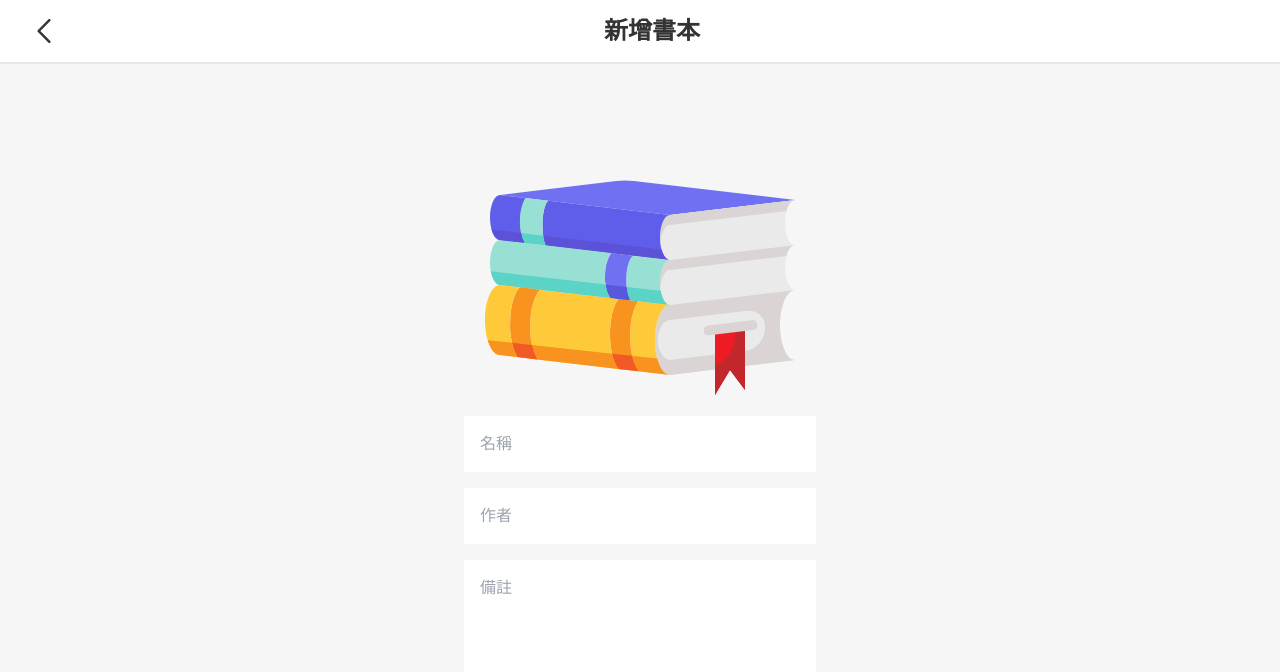
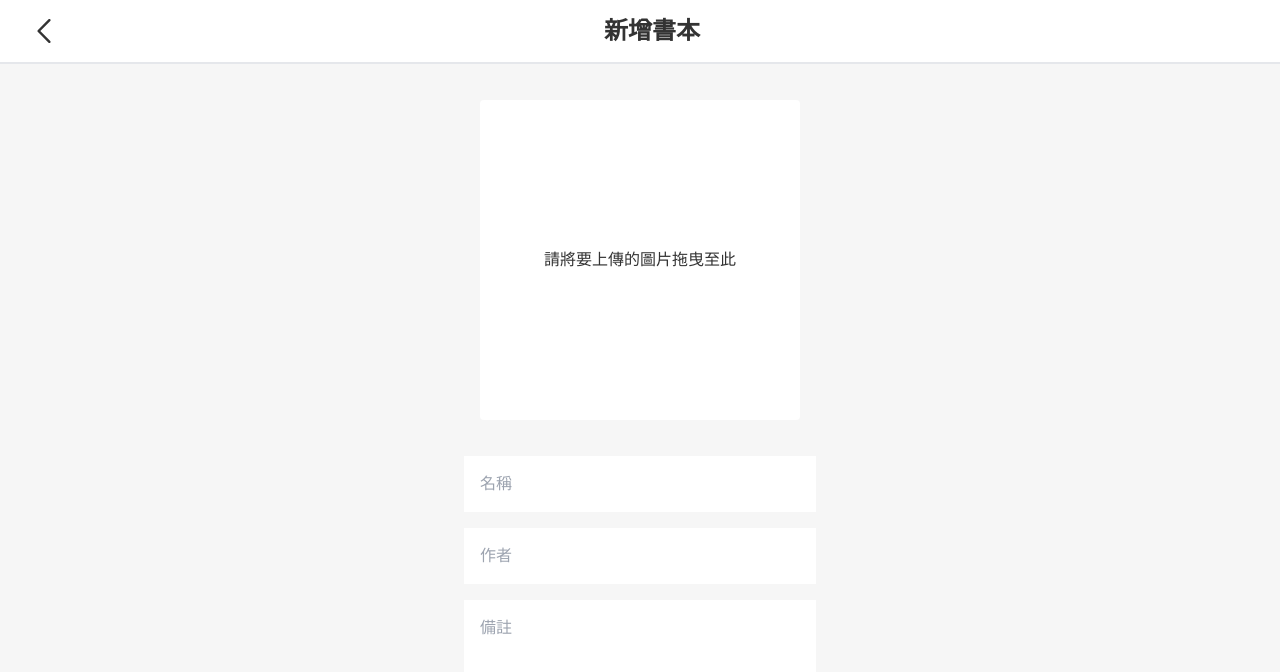
Before and after one commit to andrew781026/unnotech-interview, a Vue app in the folder front/: page /unnotech-interview/add in a window 1280 px wide. Shown: the top 672 px of the page. Built offline with nearby package versions, Linux system fonts and the light colour scheme.

Commit message:
add UploadZone.vue

```diff
--- a/front/src/components/NavBar.vue
+++ b/front/src/components/NavBar.vue
@@ -29,7 +29,7 @@
 
 <script>
 import {computed, defineComponent, onMounted} from 'vue'
-import {getSingleBook, singleBook} from '../views/useBook.ts'
+import {singleBook} from '../views/useBook.ts'
 import {useRouterCustom} from '../views/useMyRoute.ts'
 import {useRoute} from 'vue-router'
 
--- /dev/null
+++ b/front/src/components/UploadZone.vue
@@ -0,0 +1,87 @@
+<template>
+  <div id="upload_zone"
+       class="upload_zone"
+       :class="[entered && 'upload_zone_enter']"
+       @click="click"
+       @dragenter.stop.prevent="dragenter"
+       @dragover.stop.prevent="dragover"
+       @drop.stop.prevent="drop"
+       @dragleave.stop.prevent="dragleave">
+    <input ref="fileElem"
+           type="file"
+           accept="image/*"
+           class="hidden"
+           @change="handleFiles($event.target.files)">
+    <slot>
+      請將要上傳的圖片拖曳至此
+    </slot>
+  </div>
+</template>
+
+<script>
+export default {
+  name: "UploadZone",
+  methods: {
+    dragenter() {
+      this.entered = true;
+    },
+    dragover() {
+    },
+    click() {
+      this.$refs['fileElem'].click();
+    },
+    drop(e) {
+
+      const dt = e.dataTransfer;
+      const files = dt.files; // 取得被拖曳的圖片
+
+      this.handleFiles(files);
+      this.entered = false;
+    },
+    dragleave() {
+      this.entered = false;
+    },
+    handleFiles(files) {
+
+      const file = files[0];
+      const imageType = /image.*/;
+
+      if (!file.type.match(imageType)) {
+        return;
+      }
+
+      const reader = new FileReader();
+      reader.onload = (e => {
+        const base64 = e.target.result;
+        this.$emit('addImgUrl', base64);
+      });
+      reader.readAsDataURL(file);
+    }
+  },
+  data() {
+    return {
+      entered: false,
+    }
+  }
+}
+</script>
+
+<style scoped>
+.hidden {
+  display: none;
+}
+
+.upload_zone {
+  display: flex;
+  justify-content: center;
+  align-items: center;
+  margin: 20px;
+  padding: 10px;
+  cursor: pointer;
+}
+
+.upload_zone_enter {
+  border: 10px dashed black;
+  background-clip: content-box;
+}
+</style>
--- a/front/src/views/DetailView.vue
+++ b/front/src/views/DetailView.vue
@@ -1,6 +1,20 @@
 <template>
   <div class="container mx-auto flex flex-col items-center py-4">
-    <img class="h-80 max-w-full px-4" :src="book.image || defaultImage" alt="圖片">
+
+    <!-- 圖片的區域 -->
+    <Uploadzone
+      v-if="!book.image"
+      class="bg-white h-80 w-80 rounded"
+      @addImgUrl="addImgUrl"/>
+    <div v-else class="relative mx-4">
+      <img class="h-80 max-w-full" :src="book.image" alt="圖片"/>
+      <SvgIcon
+        name="cancel"
+        class="hover:scale-125 text-error cursor-pointer absolute top-0 right-0 m-2"
+        :size="24"
+        @click="clearImgUrl"
+      />
+    </div>
 
     <!-- 新增/修改的編輯區域 -->
     <div class="flex flex-col gap-4 sm:w-96 w-full p-4" v-if="!isViewPage">
@@ -39,6 +53,7 @@ import {useRoute} from 'vue-router'
 import {getSingleBook, singleBook, updateSingleBook, addSingleBook} from './useBook'
 import defaultImage from '../assets/icons/books.svg'
 import PrimaryButton from "@/components/PrimaryButton.vue"
+import Uploadzone from "@/components/Uploadzone.vue"
 import {useRouterCustom} from "./useMyRoute"
 import validator from "validate.js"
 
@@ -61,7 +76,8 @@ const valid = (book) => {
 export default defineComponent({
   name: 'DetailView',
   components: {
-    PrimaryButton
+    PrimaryButton,
+    Uploadzone
   },
   setup() {
     const isDirty = ref(false)
@@ -105,6 +121,9 @@ export default defineComponent({
       }
     };
 
+    const addImgUrl = (url) => book.value.image = url
+    const clearImgUrl = () => book.value.image = undefined
+
     return {
       book,
       errors,
@@ -121,7 +140,9 @@ export default defineComponent({
       valid,
       cancel,
       add,
-      update
+      update,
+      addImgUrl,
+      clearImgUrl
     }
   },
 })
--- a/front/tailwind.config.js
+++ b/front/tailwind.config.js
@@ -1,5 +1,8 @@
 module.exports = {
-  content: ['./src/**/*.{vue,js,ts}'],
+  content: [
+    './index.html',
+    './src/**/*.{vue,js,ts}',
+  ],
   plugins: [
     require('daisyui'),
     // ref : https://tailwindcss.com/blog/multi-line-truncation-with-tailwindcss-line-clamp
```
Also changed, not shown: front/src/assets/icons/cancel.svg (added).
